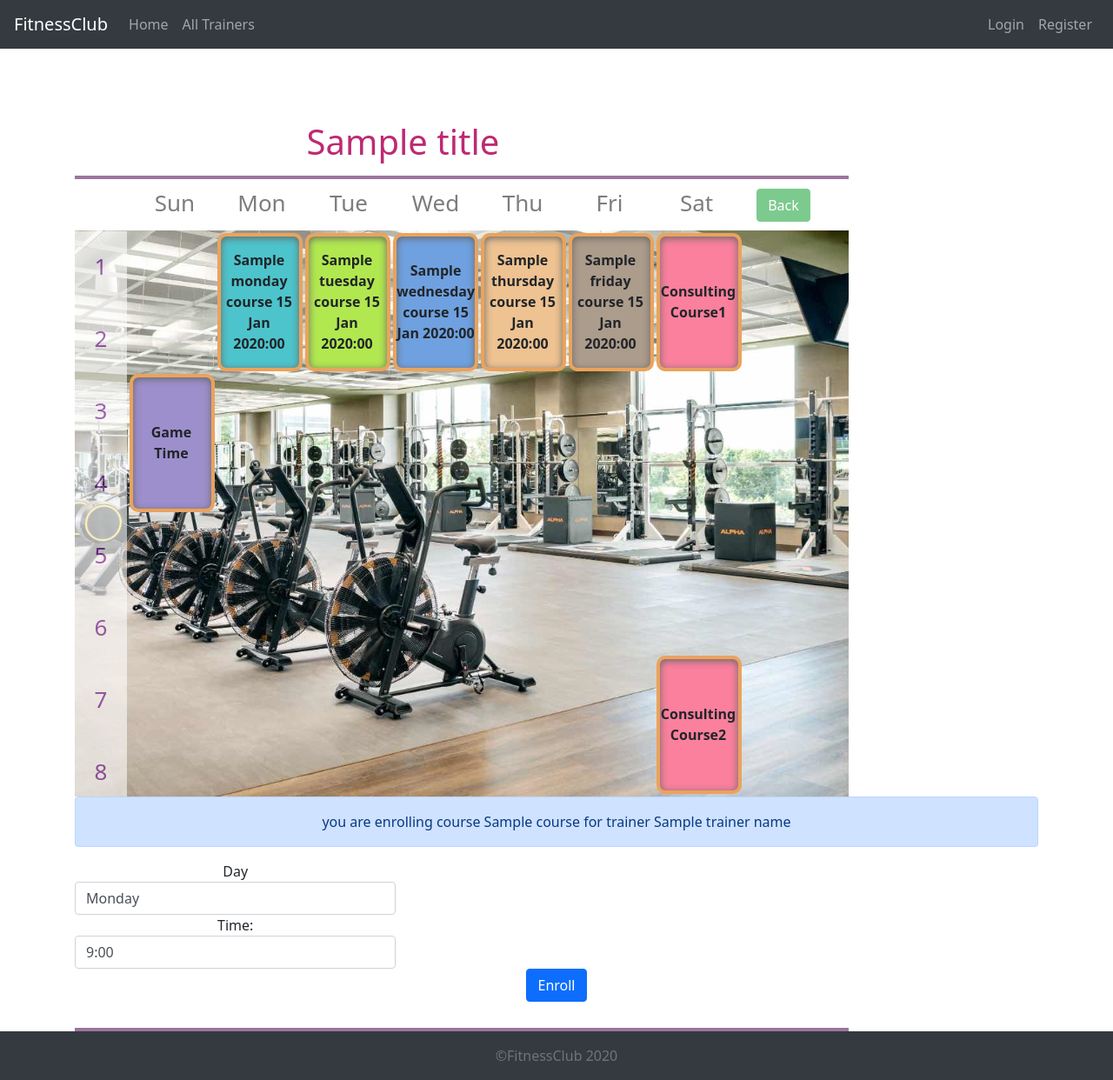
After one commit to LI-BOY1/Final-Project, a Node server app: template views/enroll/enrollCoursePage.handlebars in a window 1280 px wide. The commit adds this page. Shown: the whole page at 87% size. Run offline with Node 20, Linux system fonts and the light colour scheme; the template is opened without the code that fills it: most values are stand-ins (such as "Sample title", 1, 10 or a date in 2020); some libraries are stand-ins or nearby versions.

Commit message:
add jquery and client side js script for enroll, only the front end logic, no backend routes logic

```diff
--- /dev/null
+++ b/public/js/enrollJS.js
@@ -0,0 +1,53 @@
+(function ($) {
+
+    var myForm = $('#enroll-form');
+    var myDay = $('#Day');
+    var myTime = $('#Time');
+    var error = $('#error');
+
+    myForm.submit(function (event) {
+        event.preventDefault();
+        error.hide();
+
+        let path = $(location).attr('href').toString();
+        console.log(path);
+
+        let day = myDay.val();
+        let time = myTime.val();
+        time = time.substr(0, time.indexOf(":"));
+
+
+        // parse the trainer id, the courseName from url
+        let courseName = path.substr( path.lastIndexOf("/")+1 );
+        path = path.substr(0, path.lastIndexOf("/"));
+        let trainerId = path.substr(path.lastIndexOf("/")+1);
+
+        console.log(day);
+        console.log(time);
+        console.log(trainerId);
+        console.log(courseName);
+
+        let requestRoute = 'http://localhost:3000/enroll/enrollCourse/' + trainerId + '/' + courseName + '/' + day + '/' + time;
+        console.log(requestRoute);
+
+        $.ajax({
+            url: requestRoute,
+            headers: {
+                'Content-Type': 'application/x-www-form-urlencoded'
+            },
+            method: 'GET',
+            dataType: 'json'
+        }).then((data) =>{
+
+
+            console.log(data);
+
+
+        });
+
+    });
+
+
+
+
+})(window.jQuery);
--- /dev/null
+++ b/views/enroll/enrollCoursePage.handlebars
@@ -0,0 +1,149 @@
+<link rel="stylesheet" href="/public/css/schedule.css">
+<div class="Content">
+    <div class="Title">
+        <h1>{{title}}</h1>
+    </div>
+    <div class="TopLine"></div>
+    <div class="Week">
+        <ul>
+            <li class="fl">Sun</li>
+            <li class="fl">Mon</li>
+            <li class="fl">Tue</li>
+            <li class="fl">Wed</li>
+            <li class="fl">Thu</li>
+            <li class="fl">Fri</li>
+            <li class="fl">Sat</li>
+            <li class="fl">
+                <a href="/fitclub/trainers/{{trainer._id}}" class="card-link btn btn-success">Back</a>
+            </li>
+        </ul>
+    </div>
+    <div class="Source">
+        <!-- course amount -->
+        <div class="Num fl">
+            <ul>
+                <li>1</li>
+                <li>2</li>
+                <li>3</li>
+                <li>4</li>
+                <li>5</li>
+                <li>6</li>
+                <li>7</li>
+                <li>8</li>
+            </ul>
+        </div>
+        <!--  Sunday course Info-->
+        <div class="Sun fl">
+            <ul class="course-ul">
+                <li class="Empty"></li>
+                <li class="flex-list sundaySchedule"><p>Game Time</p></li>
+            </ul>
+        </div>
+        <!--  Monday course Info-->
+        <div class="Mon fl">
+            <ul class="course-ul">
+                {{#each MondayCourse}}
+                    <li class="flex-list mondayCourse"><p>{{coursename}} {{start_time}}:00</p></li>
+                {{/each}}
+                <li class="Empty"></li>
+            </ul>
+        </div>
+        <!-- Tuesday course Info-->
+        <div class="Tue fl">
+            <ul class="course-ul">
+                {{#each TuesdayCourse}}
+                    <li class="flex-list tuesdayCourse">
+                        <p>{{coursename}} {{start_time}}:00</p>
+                    </li>
+                {{/each}}
+                <li class="Empty"></li>
+            </ul>
+        </div>
+        <!--Wednesday course Info-->
+        <div class="Wed fl">
+            <ul class="course-ul">
+                {{#each WednesdayCourse}}
+                    <li class="flex-list wednesdayCourse"><p>{{coursename}} {{start_time}}:00</p></li>
+                {{/each}}
+                <li class="Empty"></li>
+            </ul>
+        </div>
+        <!-- Thursday course Info-->
+        <div class="Thu fl">
+            <ul class="course-ul">
+                {{#each ThursdayCourse}}
+                    <li class="flex-list thursdayCourse"><p>{{coursename}} {{start_time}}:00</p></li>
+                {{/each}}
+                <li class="Empty"></li>
+            </ul>
+        </div>
+        <!--Friday course Info-->
+        <div class="Fri fl">
+            <ul class="course-ul">
+                {{#each FridayCourse}}
+                    <li class="flex-list fridayCourse"><p>{{coursename}} {{start_time}}:00</p></li>
+                {{/each}}
+                <li class="Empty"></li>
+            </ul>
+        </div>
+        <!-- Saturday course Info-->
+        <div class="Sat fl">
+            <ul class="course-ul">
+                <li class="flex-list Huodong"><p>Consulting Course1</p></li>
+                <li class="Empty"></li>
+                <li class="Empty"></li>
+                <li class="flex-list Huodong"><p>Consulting Course2</p></li>
+            </ul>
+        </div>
+    </div>
+
+
+    <div class="alert alert-primary" role="alert" id="my-info">
+        you are enrolling course {{course}} for trainer {{trainerName}}
+    </div>
+
+
+    <form id="enroll-form">
+
+        <div class="form-row">
+
+            <div class="form-group col-md-4">
+                <label for="Day">Day</label>
+                <select id="Day" class="form-control">
+                    <option>Monday</option>
+                    <option>Tuesday</option>
+                    <option>Wednesday</option>
+                    <option>Thursday</option>
+                    <option>Friday</option>
+                </select>
+            </div>
+
+            <div class="form-group col-md-4">
+                <label for="Time">Time: </label>
+                <select id="Time" class="form-control">
+                    <option>9:00</option>
+                    <option>10:00</option>
+                    <option>11:00</option>
+                    <option>12:00</option>
+                    <option>13:00</option>
+                    <option>14:00</option>
+                    <option>15:00</option>
+                    <option>16:00</option>
+                    <option>17:00</option>
+                </select>
+            </div>
+        </div>
+
+        <button type="submit" class="btn btn-primary">Enroll</button>
+    </form>
+
+
+    <div class="alert alert-danger" role="alert" id="error" hidden>
+    </div>
+
+
+
+    <div class="BotomLine"></div>
+
+
+</div>
--- a/views/enroll/enrollPageTrainers.handlebars
+++ b/views/enroll/enrollPageTrainers.handlebars
@@ -2,7 +2,6 @@
 
 
 
-
 {{#each trainers}}
-    <a href="/fitclub/courses/trainers/{{_id}}">{{first_name}}  {{last_name}} </a>
+    <a href="/enroll/courseschedule/{{_id}}/{{course}}">{{first_name}}  {{last_name}} </a>
 {{/each}}
--- a/views/layouts/main.handlebars
+++ b/views/layouts/main.handlebars
@@ -63,10 +63,13 @@
         <span class="text-muted">&copyFitnessClub 2020</span>
     </div>
 </footer>
+    <script src="https://code.jquery.com/jquery-2.2.4.min.js" integrity="sha256-BbhdlvQf/xTY9gja0Dq3HiwQF8LaCRTXxZKRutelT44="
+            crossorigin="anonymous"></script>
     <script src="https://cdn.jsdelivr.net/npm/popper.js@1.16.1/dist/umd/popper.min.js" integrity="sha384-9/reFTGAW83EW2RDu2S0VKaIzap3H66lZH81PoYlFhbGU+6BZp6G7niu735Sk7lN" crossorigin="anonymous"></script>
     <script src="https://stackpath.bootstrapcdn.com/bootstrap/5.0.0-alpha2/js/bootstrap.min.js" integrity="sha384-5h4UG+6GOuV9qXh6HqOLwZMY4mnLPraeTrjT5v07o347pj6IkfuoASuGBhfDsp3d" crossorigin="anonymous"></script>
 
     <script src="/public/js/validateForm.js"></script>
+    <script src="/public/js/enrollJS.js"></script>
 </body>
 
 </html>
--- a/views/trainers/courseIndex.handlebars
+++ b/views/trainers/courseIndex.handlebars
@@ -7,7 +7,7 @@
             </div>
             <div class="col-md-8">
                 <div class="card-body">
-                    <h2 class="card-title">{{coursename}} </h5>
+                    <h2 class="card-title">{{coursename}} </h2>
                     <p class="card-text">{{courseInfo}}</p>
                     <a href="/fitclub/trainers/{{../trainer._id}} " class="btn btn-primary">Back to {{../trainer.first_name}} {{../trainer.last_name}}'s Page</a>
                     <a href="/fitclub/courses//trainers/{{../trainer._id}}/{{_id}}" class="btn btn-info">View</a>
```
Also changed, not shown: routes/enroll.js (+78 -53 lines).
